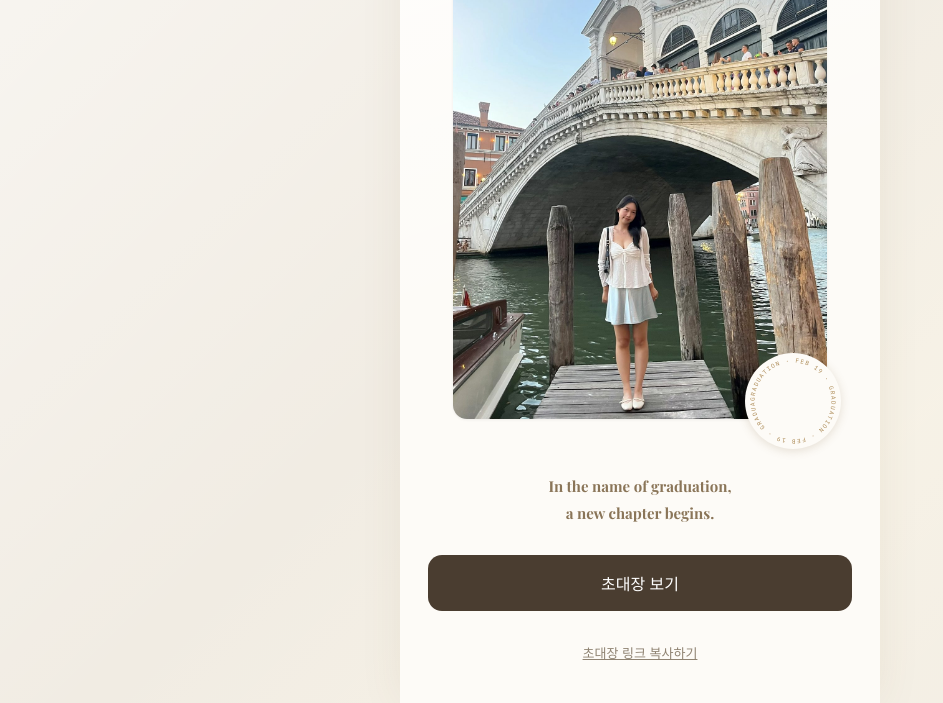
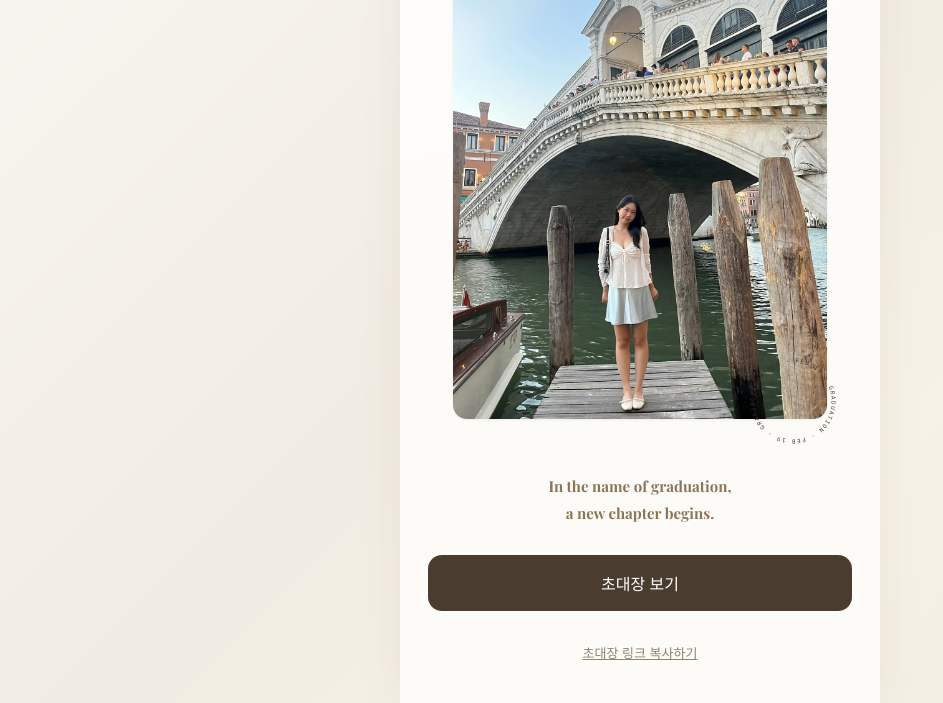
Before and after one commit to 041211lhs/graduation-invite, a plain HTML site: page index.html in a window 1280 px wide. Shown: the part 178-881 px from the top of the page, without its empty margins (0-943 px from the left). Drawn offline with nearby package versions, Linux system fonts and the light colour scheme; a web font is replaced by a local one.

Commit message:
커버 배지 원래대로 (글자만)
Co-Authored-By: Claude Opus 5.5 <noreply@anthropic.com>

```diff
--- a/style.css
+++ b/style.css
@@ -194,10 +194,7 @@ html, body {
   width: 96px;
   height: 96px;
   z-index: 3;
-  color: #a8844c;
-  border-radius: 50%;
-  background: var(--bg-inner);
-  box-shadow: 0 2px 10px rgba(120, 95, 55, 0.18);
+  color: var(--text);
 }
 
 .orbit-badge svg {
```
